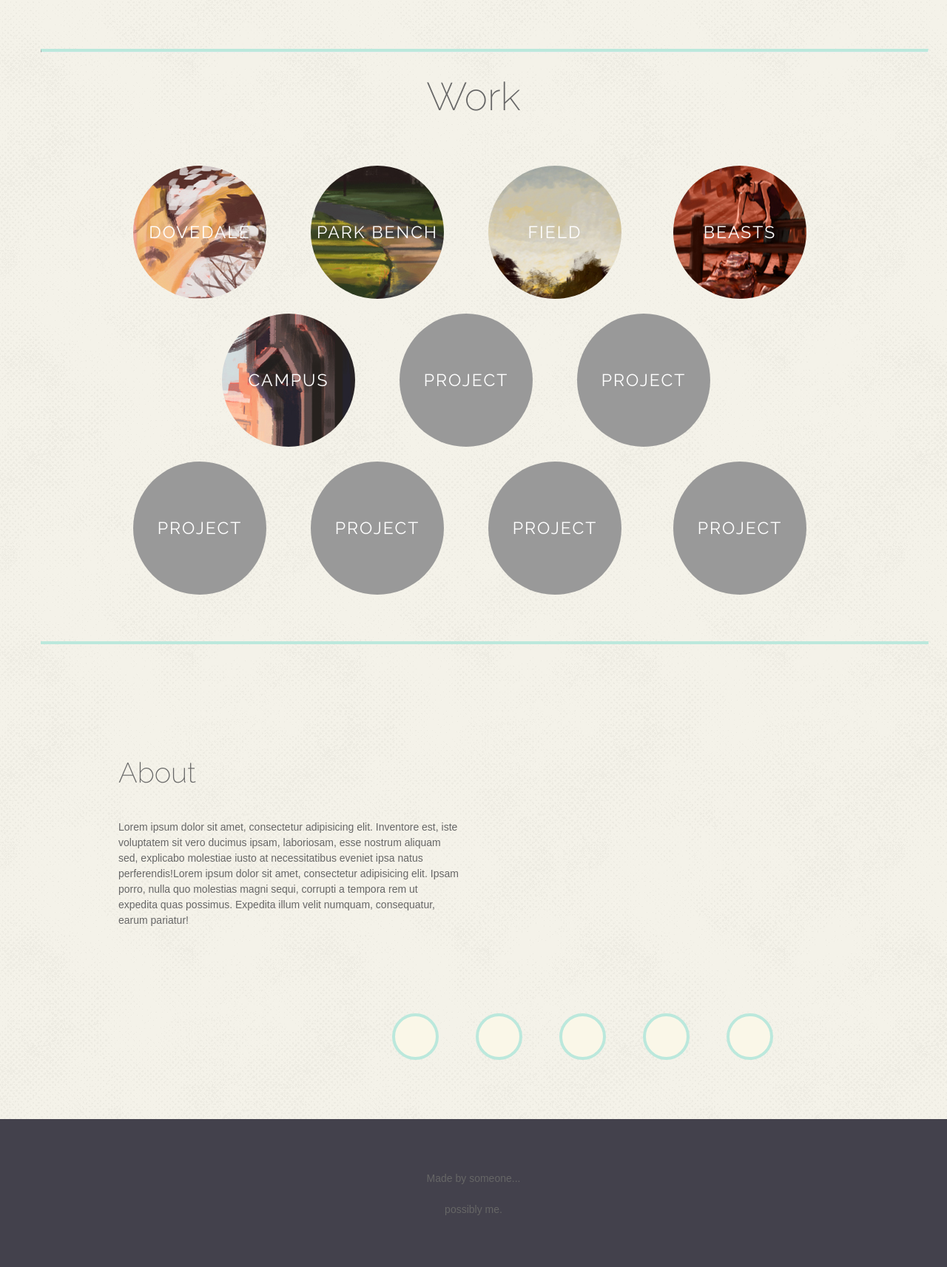
After one commit to zeemclean/ywbc_portfolio_wireframe, a PHP site: page /index.php in a window 1280 px wide. The commit adds this page. Shown: the part 517-2230 px from the top of the page at 74% size. Run offline with PHP 8.4, Linux system fonts and the light colour scheme.

Commit message:
Changed to php, more links, contact and success pages complete.

```diff
--- a/css/main.css
+++ b/css/main.css
@@ -21,6 +21,7 @@ body {
 
 a.home {
 	text-decoration: none;
+	width: 300px;
 }
 
 header {
@@ -107,6 +108,7 @@ h5 {
 	font-weight: lighter;
 	padding-bottom: 21px;
 	padding-left: 75px;
+	padding-top: 63px;
 }
 
 .break {
@@ -120,10 +122,13 @@ h5 {
 
 .section_header {
 	text-align: center;
-	margin-top: 30px;
+	margin-top: 40px;
 	padding-bottom: 32px;
 }
 
+h2.section_header--work {
+	font-size: 53px;
+}
 
 
 
@@ -174,7 +179,7 @@ h3.project_name {
 	opacity: 0.6;
 }
 
-#carpark {
+#dovedale {
 	background-image: url("../assets/cE3_pathCars--small.jpg");
 }
 #park_bench {
@@ -189,6 +194,10 @@ h3.project_name {
 	background-image: url("../assets/Farm2--small.jpg");
 	background-position: 55% 45%;
 }
+#campus {
+	background-image: url("../assets/cE4_campusframed--small.jpg");
+	background-position: 90% 10% ;
+}
 
 
 
@@ -196,12 +205,14 @@ h3.project_name {
 	background: #faf7e8;
 	height: 63px;
 	width: 63px;
-	border: 4px solid #ffda55;
+	border: 4px solid #bbe8dc;
 	border-radius: 50%;
 	position: relative;
 	left: 33.3333%;
 	margin-top: 32px;
 	margin-bottom: 40px;
+	margin-left: 50px;
+	float: left;
 }
 
 .icon_text{
@@ -283,17 +294,21 @@ select {
 input[type=submit] {
 	margin-bottom: 10
 }
+.thankyou {
+	margin-bottom: 300px;
+}
 
 
 
 footer {
 	height: 200px;
 	background: #43414c;
-	border-radius: 25px;
+
 	margin-bottom:;
 	border-bottom-right-radius: 0px;
 	border-bottom-left-radius: 0px;
 	padding-top: 50px;
+	width: initial;
 
 }
 
--- /dev/null
+++ b/index.php
@@ -0,0 +1,199 @@
+<!DOCTYPE html>
+<html lang="en">
+<head>
+	<meta charset="UTF-8">
+	<title>Portfolio</title>
+	<!--<link rel="stylesheet" href="http://basehold.it/24">-->
+	<link rel="stylesheet" href="css/grid.css">
+	<link rel="stylesheet" href="css/main.css">
+	<link href='http://fonts.googleapis.com/css?family=Raleway:400,200,700' rel='stylesheet' type='text/css'>
+</head>
+<body>
+	<header>
+		<div class="content"><h1 class="header--top">Zoë <span class="sunshine">McLean</span></h1></div>
+	</header>
+
+	<nav>
+		<div class="col-1-5 invisible"><div class="content"></div></div>
+		<a class="col-1-5 topnav" href="#work">Work</a>
+		<a class="col-1-5 topnav" href="#about">About</a>
+		<a class="col-1-5 topnav" href="contact.php">Contact</a>
+		<div class="col-1-5 invisible"><div class="content"></div></div>
+	</nav>
+
+	<div class="container">
+		<div class="row about">
+			<div class="col-1-2">
+				<div class="content brief video">
+					<video width:"500" height ="281" controls>
+						<source src="video/thought_of_you.mp4" type="video/mp4">
+					</video>
+
+				</div>
+			</div>
+			<div class="col-1-2">
+				<div class="content brief blurb">
+					<h2>Hello!</h2>
+					<p>Lorem ipsum dolor sit amet, consectetur adipisicing elit. Vitae architecto ex distinctio assumenda. Totam, ducimus reiciendis repudiandae! Repellat quo officia laudantium, laborum quisquam pariatur autem adipisci dolore rem. Fugiat, eum.</p>
+				</div>
+			</div>
+
+
+
+
+		<hr id="work" class="break">
+
+		<div class="row">
+			<div class="col-1-1">
+				<div  class="section_header ">
+					<h2 class="section_header--work">Work</h2>
+				</div>
+			</div>
+		</div>
+
+
+		<div class="row">
+			<div class="col-1-4">
+				<a href="project_carpark.php"  class="work_icon">
+					<div id="dovedale" class="content work">
+						<h3 class="project_name">Dovedale</h3>
+					</div>
+				</a>
+			</div>
+			<div class="col-1-4">
+				<a href="" class="work work_icon" >
+					<div id="park_bench" class="content work">
+						<h3 class="project_name">Park Bench</h3>
+					</div>
+				</a>
+			</div>
+			<div class="col-1-4">
+				<a href="" class="work work_icon">
+					<div id="field" class="content work">
+						<h3 class="project_name">Field</h3>
+					</div>
+				</a>
+			</div>
+			<div class="col-1-4">
+				<a href="" class="work work_icon">
+					<div id="beasts" class="content work">
+						<h3 class="project_name">Beasts</h3>
+					</div>
+				</a>
+			</div>
+		</div>
+
+		<div class="row stagger">
+			<div class="col-1-4">
+				<div id="campus" class="work work_icon">
+					<h3 class="project_name">Campus</h3>
+				</div>
+			</div>
+			<div class="col-1-4">
+				<div class="content work">
+					<h3 class="project_name">Project</h3>
+				</div>
+			</div>
+			<div class="col-1-4">
+				<div class="content work">
+					<h3 class="project_name">Project</h3>
+				</div>
+			</div>
+			<div class="col-1-4 hide">
+				<div class="content work">
+					<h3 class="project_name">Project</h3>
+				</div>
+			</div>
+		</div>
+
+		<div class="row">
+			<div class="col-1-4">
+				<div class="content work">
+					<h3 class="project_name">Project</h3>
+				</div>
+			</div>
+			<div class="col-1-4">
+				<div class="content work">
+					<h3 class="project_name">Project</h3>
+				</div>
+			</div>
+			<div class="col-1-4">
+				<div class="content work">
+					<h3 class="project_name">Project</h3>
+				</div>
+			</div>
+			<div class="col-1-4">
+				<div class="content work">
+					<h3 class="project_name">Project</h3>
+				</div>
+			</div>
+		</div>
+
+
+	<!--section break-->
+		<div class="row break">
+			<div class="col-1-5">
+				<div class="icon invisible"></div>
+			</div>
+			<div class="col-1-5">
+				<div class="icon invisible"></div>
+			</div>
+			<div class="col-1-5">
+				<div class="icon invisible"></div>
+			</div>
+			<div class="col-1-5">
+				<div class="icon invisible"></div>
+			</div>
+			<div class="col-1-5">
+				<div class="icon invisible"></div>
+			</div>
+		</div>
+
+	<!-- About -->
+
+		<div class="row about" id="about">
+			<div class="col-1-2">
+				<h2 class="header--about">About</h2>
+				<p class="spiel">Lorem ipsum dolor sit amet, consectetur adipisicing elit. Inventore est, iste voluptatem sit vero ducimus ipsam, laboriosam, esse nostrum aliquam sed, explicabo molestiae iusto at necessitatibus eveniet ipsa natus perferendis!Lorem ipsum dolor sit amet, consectetur adipisicing elit. Ipsam porro, nulla quo molestias magni sequi, corrupti a tempora rem ut expedita quas possimus. Expedita illum velit numquam, consequatur, earum pariatur!</p>
+			</div>
+			<div class="col-1-2">
+				<div class="picture"></div>
+			</div>
+		</div>
+	<!--Contact-->
+
+
+	<!--Social media-->
+
+		<div class="row social_media">
+			<div class="col-1-1">
+				<div class="contact_particulars">
+					<a href="http://"><div class="icon"></div></a>
+					<a href="http://"><div class="icon"></div></a>
+					<a href="http://"><div class="icon"></div></a>
+					<a href="http://"><div class="icon"></div></a>
+					<a href="http://"><div class="icon"></div></a>
+					<p></p>
+					<p></p>
+				</div>
+			</div>
+		</div>
+
+	<!-- End of Container -->
+	</div>
+</div>
+	<footer>
+		<div class="row">
+			<div class="col-1-1">
+				<div class="content">
+					<p class="credit">Made by someone...
+					<br>
+					<br>
+						possibly me.
+					</p>
+				</div>
+			</div>
+		</div>
+	</footer>
+</body>
+</html>
```
Also changed, not shown: contact.php (added, +97 -0 lines), project_carpark.php (added, +79 -0 lines), success.php (added, +63 -0 lines), assets/cE4_campusframed--small.jpg (added).
